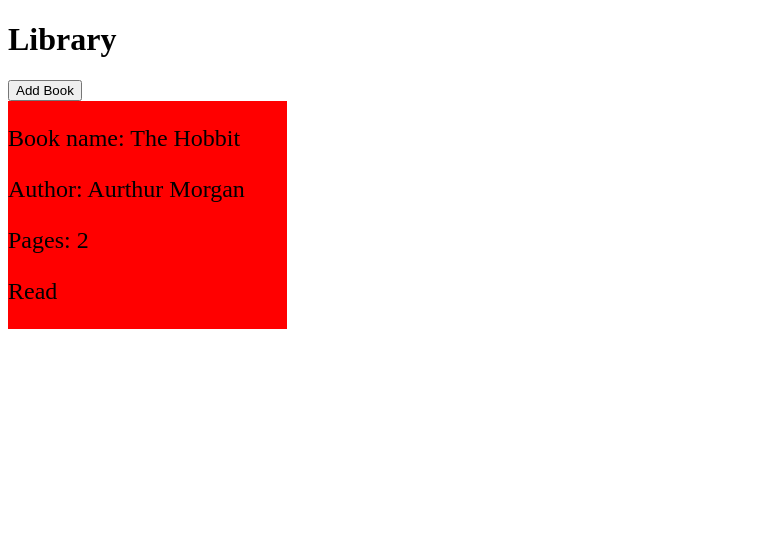
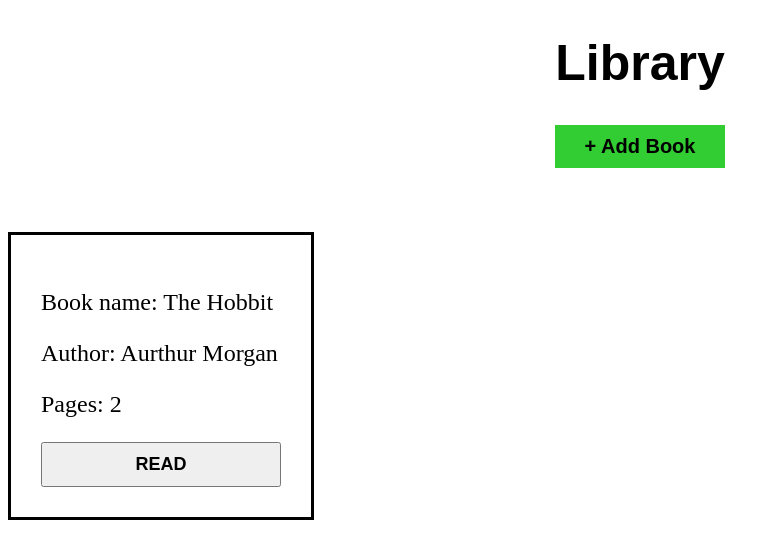
Before and after one commit to aryanbroy/library, a plain HTML site: page index.html in a window 1280 px wide. Shown: the whole page, without its empty margins (0-780 px from the left). Drawn offline with Linux system fonts and the light colour scheme.

Commit message:
do basic css and some js improvements

```diff
--- a/index.html
+++ b/index.html
@@ -7,10 +7,10 @@
     <title>Library</title>
 </head>
 <body>
-    <h1 class="">Library</h1>
+    <h1 class="library">Library</h1>
 
     <div class="button">
-        <button id="btn">Add Book</button>
+        <button id="btn">+ Add Book</button>
     </div>
 
     <div class="display">
@@ -18,7 +18,7 @@
             <p>Book name: The Hobbit</p>
             <p>Author: Aurthur Morgan</p>
             <p>Pages: 2</p>
-            <p>Read</p>
+            <button class="btnRead">READ</button>
         </div>
 
     </div>
@@ -38,7 +38,7 @@
                 <input type="number" id="page" required>
             </div>
             <div class="readOrNot">
-                <label for="read">Read or Not:</label>
+                <label for="read">Check the box if read:</label>
                 <input type="checkbox" id="read">
             </div>
 
--- a/script.js
+++ b/script.js
@@ -1,4 +1,4 @@
-const myLibrary = ["book 1", "book 2", "book 3"];
+const myLibrary = [];
 
 const displayBtn = document.querySelector('#btn');
 const display = document.querySelector('.display');
@@ -9,6 +9,7 @@ const book = document.querySelector('#bookName')
 const author = document.querySelector('#author');
 const pages = document.querySelector('#page')
 const read = document.querySelector('#read')
+const btnRead = document.querySelector('.btnRead');
 
 displayBtn.addEventListener('click', () => {
     // loop();
@@ -28,11 +29,9 @@ function Book(bookName, authorName, pages, read){
     }
 }
 
+submitBtn.addEventListener('click', () => {
 
-
-submitBtn.addEventListener('click', () => {
-    // console.log(book.value)
-    let book1 = new Book(book.value, author.value, pages.value, );
+    let book1 = new Book(book.value, author.value, pages.value,read.checked );
     book1.bookPush();
 
     let newDiv = document.createElement('div')
@@ -51,17 +50,19 @@ submitBtn.addEventListener('click', () => {
     pageGrid.innerText = `Pages: ${pages.value}`
     newDiv.appendChild(pageGrid)
 
-    let readGrid = document.createElement('p')
+    let readGrid = document.createElement('button')
+    readGrid.classList.add('btnRead');
     if(read.checked){
-        readGrid.innerText = `Not Read`;
+        readGrid.innerText = `NOT READ`;
     }
     else{
-        readGrid.innerText = `Read`;
+        readGrid.innerText = `READ`;
     }
 
     newDiv.appendChild(readGrid);
     dial.close();
 })
+
 
 
 function loop(){
--- a/styles.css
+++ b/styles.css
@@ -4,10 +4,45 @@
     gap: 50px;
 }
 .inner{
-    background-color: red;
+    margin: auto;
+    padding: 30px;
+    border: 3px solid black;
 }
 
 p{
     font-size: 1.5rem;
+    font-weight: 500;
+}
 
+.button{
+    display: flex;
+    justify-content: center;
+    margin-bottom: 4rem;
 }
+
+#btn{
+    padding: 10px 30px;
+    font-size: 20px;
+    font-weight: 600;
+    border: none;
+    background-color: #32CD32;
+}
+
+#btn:hover{
+    box-shadow: rgba(0, 0, 0, 0.16) 0px 10px 36px 0px, rgba(0, 0, 0, 0.06) 0px 0px 0px 1px;
+    background-color: #9acd32;
+}
+
+.library{
+    display: flex;
+    justify-content: center;
+    font-family: sans-serif;
+    font-size: 50px;
+}
+
+.btnRead{
+    padding: 10px 12px;
+    width: 15rem;
+    font-weight: bold;
+    font-size: large;
+}
```
